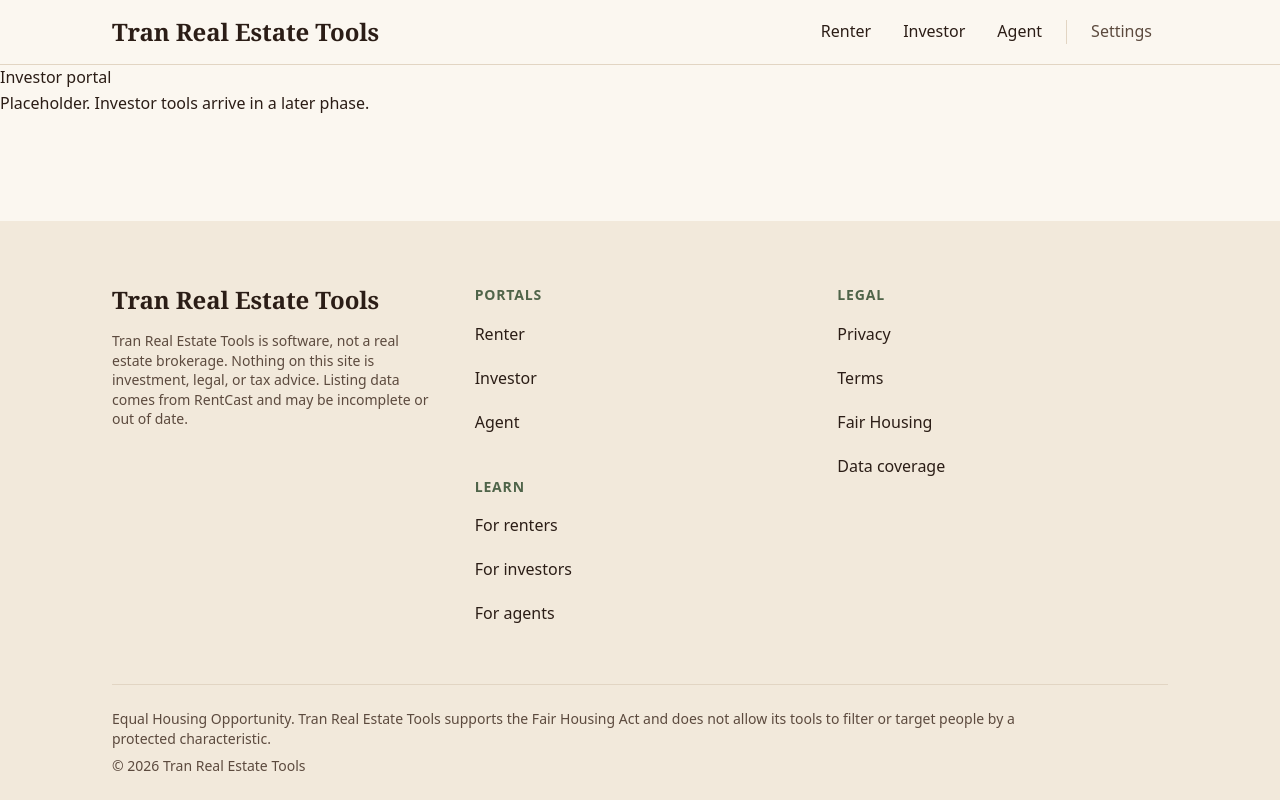
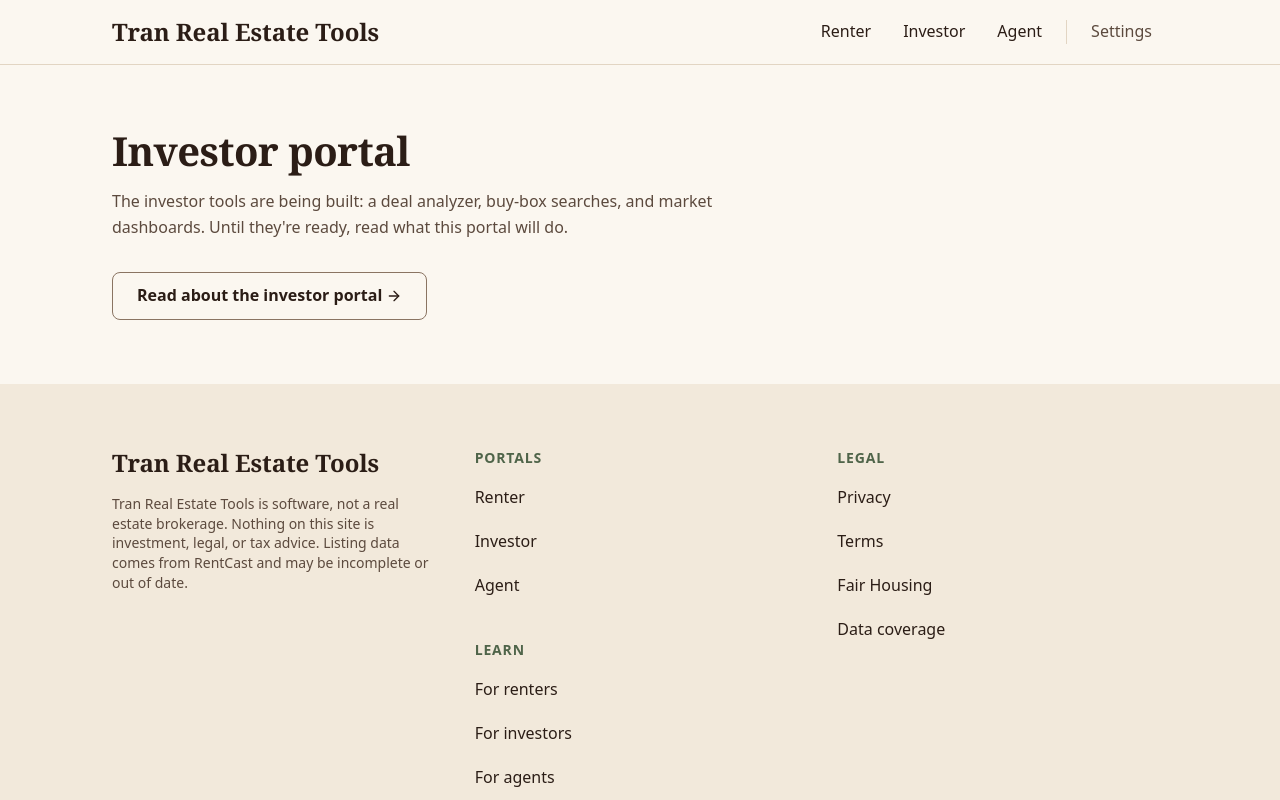
Before and after one commit to wolfwdavid/tran_real_estate, a SvelteKit app in the folder apps/web/: page /investor in a window 1280 px wide. Shown: the top 800 px of the page. Built offline with nearby package versions, Linux system fonts and the light colour scheme.

Commit message:
feat(02-09): branded portal placeholders
- PortalPlaceholder component with honest per-portal copy and unique meta descriptions
- Renter, investor and agent pages link to their audience pages via a secondary ButtonLink

```diff
--- /dev/null
+++ b/apps/web/src/lib/components/marketing/PortalPlaceholder.svelte
@@ -0,0 +1,65 @@
+<script lang="ts">
+	import { resolve } from '$app/paths';
+	import ButtonLink from '$lib/components/ui/ButtonLink.svelte';
+
+	type Portal = 'renter' | 'investor' | 'agent';
+
+	let { portal }: { portal: Portal } = $props();
+
+	const copy: Record<
+		Portal,
+		{
+			title: string;
+			body: string;
+			link: string;
+			href: string;
+			docTitle: string;
+			description: string;
+		}
+	> = {
+		renter: {
+			title: 'Renter portal',
+			body: "The renter tools are being built: saved searches, rent comparisons, and inquiry drafts. Until they're ready, read what this portal will do.",
+			link: 'Read about the renter portal',
+			href: resolve('/for-renters/'),
+			docTitle: 'Renter portal — Tran Real Estate Tools',
+			description:
+				'The renter portal of Tran Real Estate Tools is being built. Read what it will do: saved searches, rent comparisons, and inquiry drafts.'
+		},
+		investor: {
+			title: 'Investor portal',
+			body: "The investor tools are being built: a deal analyzer, buy-box searches, and market dashboards. Until they're ready, read what this portal will do.",
+			link: 'Read about the investor portal',
+			href: resolve('/for-investors/'),
+			docTitle: 'Investor portal — Tran Real Estate Tools',
+			description:
+				'The investor portal of Tran Real Estate Tools is being built. Read what it will do: a deal analyzer, buy-box searches, and market dashboards.'
+		},
+		agent: {
+			title: 'Agent portal',
+			body: "The agent tools are being built: a lead pipeline, follow-ups, and a content studio. Until they're ready, read what this portal will do.",
+			link: 'Read about the agent portal',
+			href: resolve('/for-agents/'),
+			docTitle: 'Agent portal — Tran Real Estate Tools',
+			description:
+				'The agent portal of Tran Real Estate Tools is being built. Read what it will do: a lead pipeline, follow-ups, and a content studio.'
+		}
+	};
+
+	const c = $derived(copy[portal]);
+</script>
+
+<svelte:head>
+	<title>{c.docTitle}</title>
+	<meta name="description" content={c.description} />
+</svelte:head>
+
+<div class="mx-auto max-w-page px-6 py-12 md:px-8 md:py-16">
+	<div class="max-w-reading">
+		<h1 class="font-display text-display font-semibold">{c.title}</h1>
+		<p class="mt-4 text-body text-muted-foreground">{c.body}</p>
+		<div class="mt-8">
+			<ButtonLink href={c.href} variant="secondary" arrow>{c.link}</ButtonLink>
+		</div>
+	</div>
+</div>
--- a/apps/web/src/routes/(app)/agent/+page.svelte
+++ b/apps/web/src/routes/(app)/agent/+page.svelte
@@ -1,6 +1,5 @@
-<svelte:head>
-	<title>Agent portal — Tran Real Estate Tools</title>
-</svelte:head>
+<script lang="ts">
+	import PortalPlaceholder from '$lib/components/marketing/PortalPlaceholder.svelte';
+</script>
 
-<h1>Agent portal</h1>
-<p>Placeholder. Agent tools arrive in a later phase.</p>
+<PortalPlaceholder portal="agent" />
--- a/apps/web/src/routes/(app)/investor/+page.svelte
+++ b/apps/web/src/routes/(app)/investor/+page.svelte
@@ -1,6 +1,5 @@
-<svelte:head>
-	<title>Investor portal — Tran Real Estate Tools</title>
-</svelte:head>
+<script lang="ts">
+	import PortalPlaceholder from '$lib/components/marketing/PortalPlaceholder.svelte';
+</script>
 
-<h1>Investor portal</h1>
-<p>Placeholder. Investor tools arrive in a later phase.</p>
+<PortalPlaceholder portal="investor" />
--- a/apps/web/src/routes/(app)/renter/+page.svelte
+++ b/apps/web/src/routes/(app)/renter/+page.svelte
@@ -1,6 +1,5 @@
-<svelte:head>
-	<title>Renter portal — Tran Real Estate Tools</title>
-</svelte:head>
+<script lang="ts">
+	import PortalPlaceholder from '$lib/components/marketing/PortalPlaceholder.svelte';
+</script>
 
-<h1>Renter portal</h1>
-<p>Placeholder. Renter tools arrive in a later phase.</p>
+<PortalPlaceholder portal="renter" />
```
